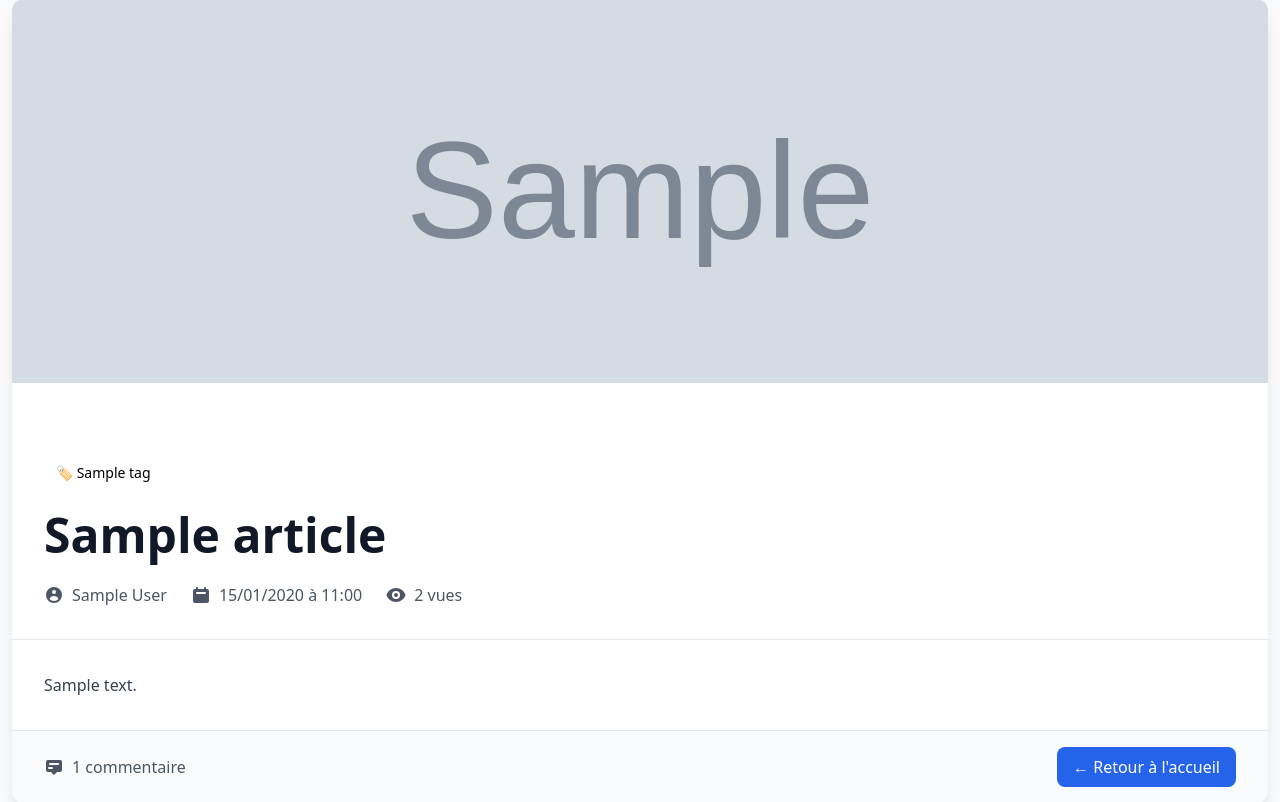
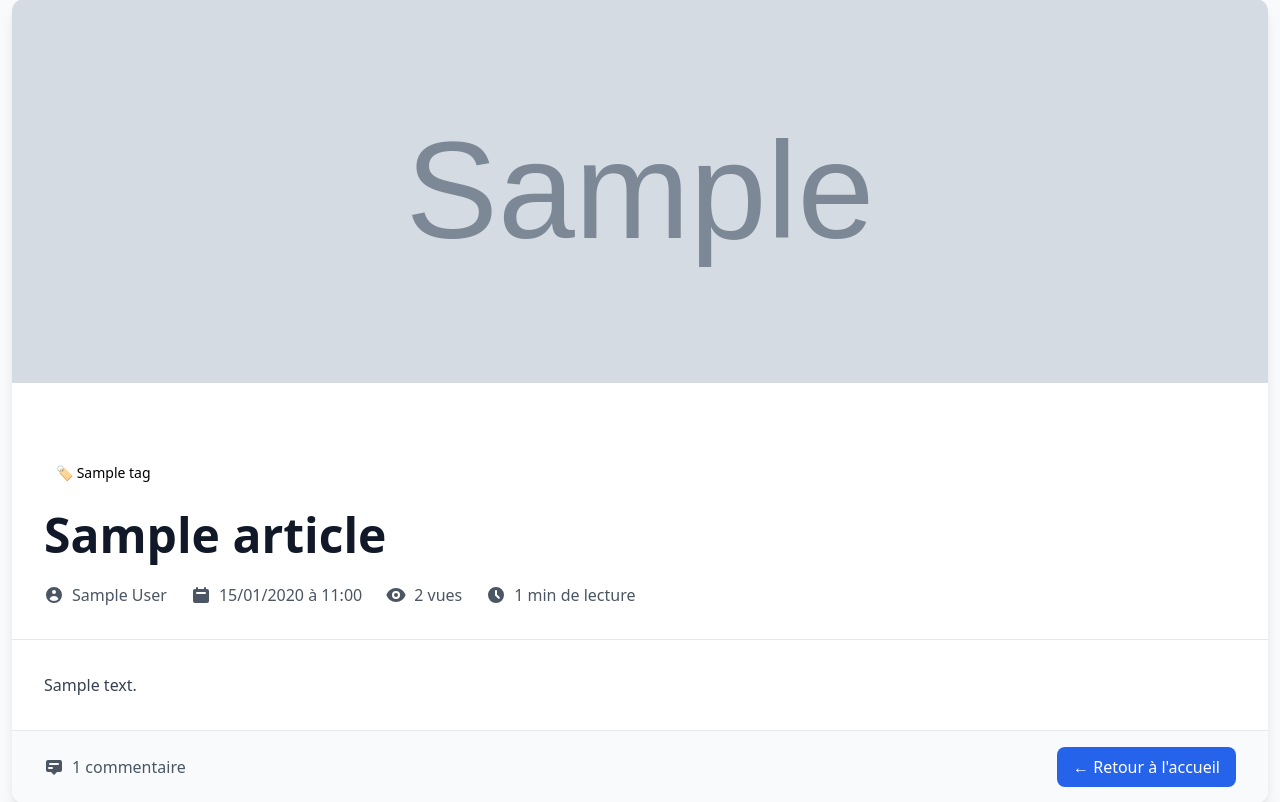
Before and after one commit to GregoryBT/python_django, a Django app: page /article/1/ in a window 1280 px wide. Shown: the part 142-944 px from the top of the page. Run offline with Django 5.2, Linux system fonts and the light colour scheme; tables that the repository leaves empty hold one stand-in row (values such as "Sample post"); grey boxes marked "Sample" are stand-in pictures; some libraries are stand-ins or nearby versions.

Commit message:
Ajout temps de lecture

```diff
--- a/mon_site_web/blog/models.py
+++ b/mon_site_web/blog/models.py
@@ -171,6 +171,36 @@ class Article(models.Model):
             # Si pas d'utilisateur lié, on ne peut pas faire de lien
             return None
 
+    def calculer_temps_lecture(self):
+        """Calcule le temps de lecture estimé en minutes (100 mots = 1 minute)"""
+        import re
+        from django.utils.html import strip_tags
+
+        # Nettoyer le contenu HTML et compter les mots
+        contenu_propre = strip_tags(self.contenu)
+        # Remplacer les caractères de ponctuation et espaces multiples
+        contenu_propre = re.sub(r'[^\w\s]', ' ', contenu_propre)
+        contenu_propre = re.sub(r'\s+', ' ', contenu_propre).strip()
+
+        # Compter les mots (diviser par les espaces)
+        if not contenu_propre:
+            return 1  # Minimum 1 minute
+
+        mots = len(contenu_propre.split())
+
+        # Calculer le temps en minutes (100 mots = 1 minute)
+        temps_minutes = max(1, round(mots / 100))
+
+        return temps_minutes
+
+    def get_temps_lecture_display(self):
+        """Retourne le temps de lecture formaté pour l'affichage"""
+        temps = self.calculer_temps_lecture()
+        if temps == 1:
+            return "1 min"
+        else:
+            return f"{temps} min"
+
     class Meta:
         ordering = ['-date_creation']
         verbose_name = _("Article")
--- a/mon_site_web/blog/templates/blog/articles.html
+++ b/mon_site_web/blog/templates/blog/articles.html
@@ -149,6 +149,9 @@
                     <span class="flex items-center">
                         💬 {{ article.commentaires.count }} {% trans "commentaire" %}{{ article.commentaires.count|pluralize }}
                     </span>
+                    <span class="flex items-center">
+                        🕒 {{ article.get_temps_lecture_display }}
+                    </span>
                 </div>
                 <a href="{% url 'detail_article' article.id %}"
                     class="bg-blue-600 text-white px-4 py-2 rounded-lg hover:bg-blue-700 transition-colors duration-200 text-sm font-medium">
--- a/mon_site_web/blog/templates/blog/detail_article.html
+++ b/mon_site_web/blog/templates/blog/detail_article.html
@@ -75,6 +75,12 @@
                     <path fill-rule="evenodd" d="M.458 10C1.732 5.943 5.522 3 10 3s8.268 2.943 9.542 7c-1.274 4.057-5.064 7-9.542 7S1.732 14.057.458 10zM14 10a4 4 0 11-8 0 4 4 0 018 0z" clip-rule="evenodd"/>
                 </svg>
                 <span>{{ article.nombre_vues }} {% trans "vue" %}{{ article.nombre_vues|pluralize }}</span>
+            </div>
+            <div class="flex items-center">
+                <svg class="w-5 h-5 mr-2" fill="currentColor" viewBox="0 0 20 20">
+                    <path fill-rule="evenodd" d="M10 18a8 8 0 100-16 8 8 0 000 16zm1-12a1 1 0 10-2 0v4a1 1 0 00.293.707l2.828 2.829a1 1 0 101.415-1.415L11 9.586V6z" clip-rule="evenodd"/>
+                </svg>
+                <span>{{ article.get_temps_lecture_display }} {% trans "de lecture" %}</span>
             </div>
         </div>
 
```
Also changed, not shown: mon_site_web/blog/templates/blog/home.html (+7 -1 lines).
